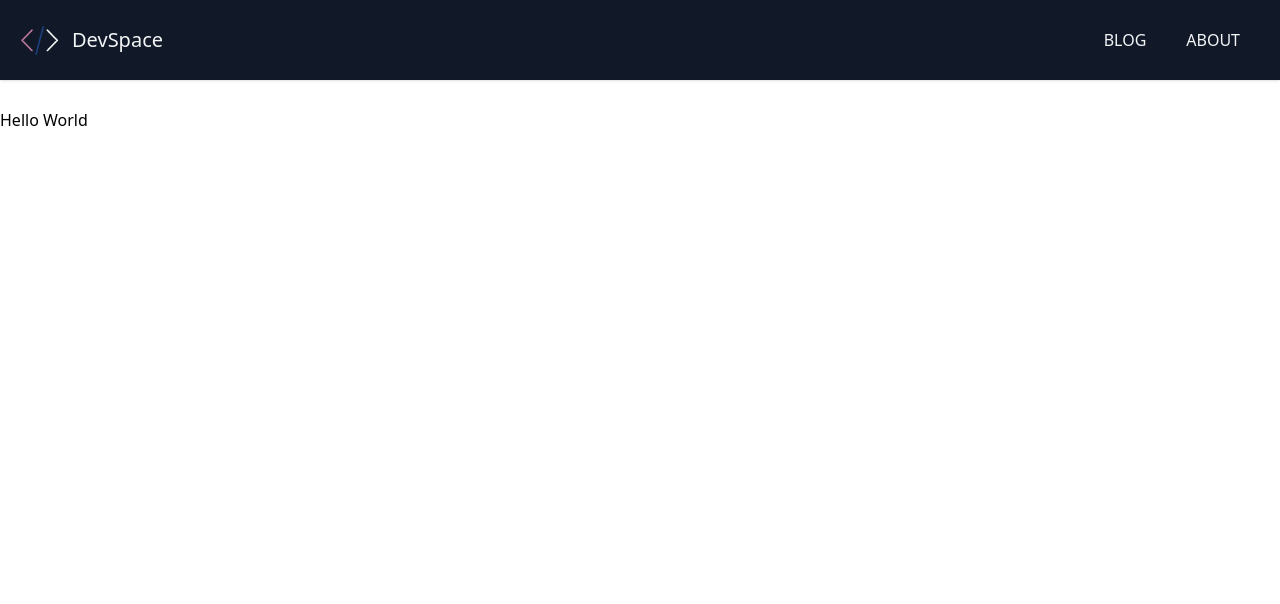
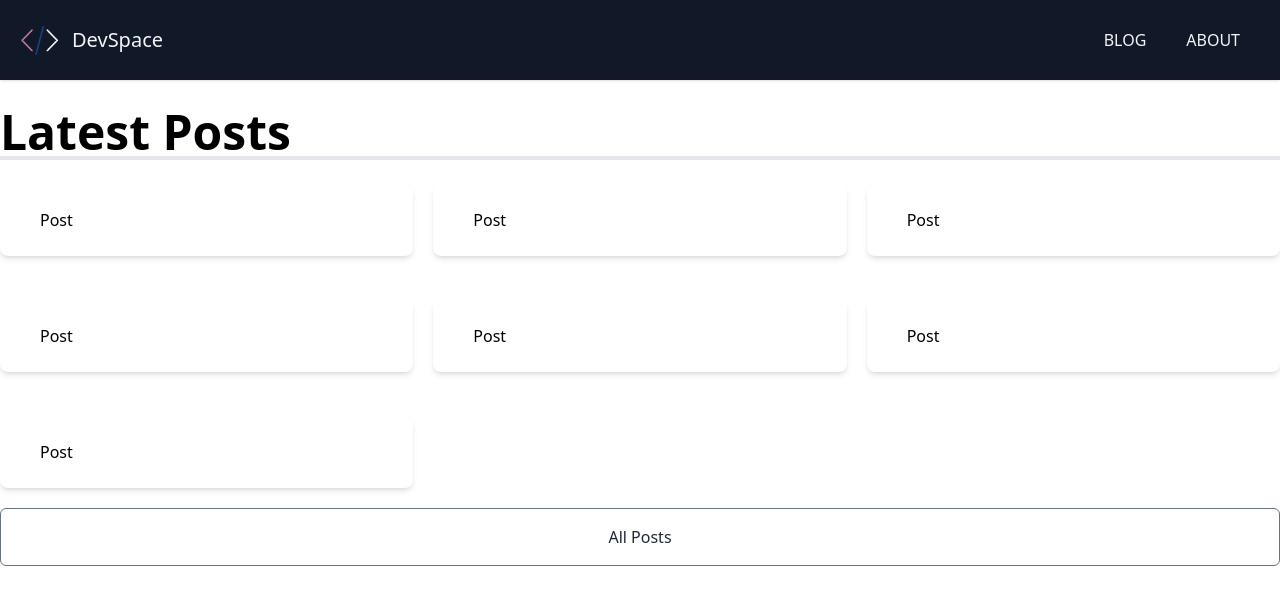
Before and after one commit to TomasGarciaDev/devspace-blog, a Next.js app: page / in a window 1280 px wide. Shown: the top 604 px of the page. Built offline with nearby package versions, Linux system fonts and the light colour scheme.

Commit message:
Post component created

```diff
--- /dev/null
+++ b/components/Post.js
@@ -0,0 +1,8 @@
+import Link from "next/link";
+import Image from "next/image";
+
+export default function Post({post}) {
+  return (
+    <div className="w-full px-10 py-6 bg-white rounded-lg shadow-md mt-6">Post</div>
+  )
+}
--- a/pages/index.js
+++ b/pages/index.js
@@ -1,14 +1,26 @@
 import fs from 'fs';
 import path from 'path';
+import Link from 'next/link';
 import matter from 'gray-matter';
-import Layout from "../components/Layout"
+import Layout from "../components/Layout";
+import Post from '../components/Post';
 
 export default function Home({posts}) {
   console.log(posts)
 
   return (
     <Layout>
-      <h1>Hello World</h1>
+      <h1 className='text-5xl border-b-4 font-bold'>Latest Posts</h1>
+
+      <div className='grid md:grid-cols-2 lg:grid-cols-3 gap-5'>
+        {posts.map((post, index) =>
+          <Post key={index} post={post} />
+        )}
+      </div>
+
+      <Link href='/log'>
+        <a className='block text-center border border-gray-500 text-gray-800 rounded-md py-4 my-5 transition duration-500 ease select-none hover:text-white hover:bg-gray-900 focus:outline-none focus:shadow-outline w-full'> All Posts</a>
+      </Link>
     </Layout>
   )
 }
```
